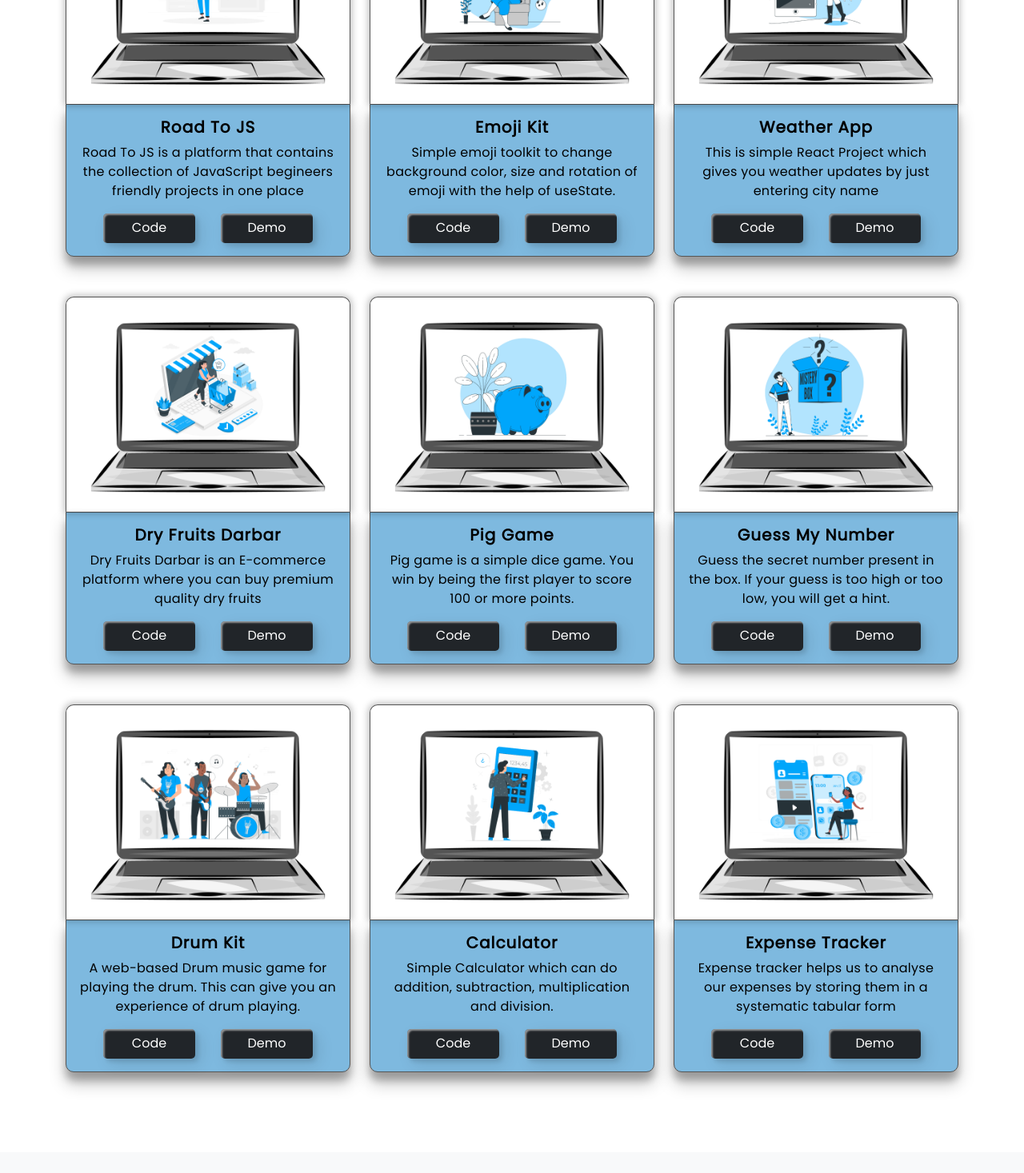
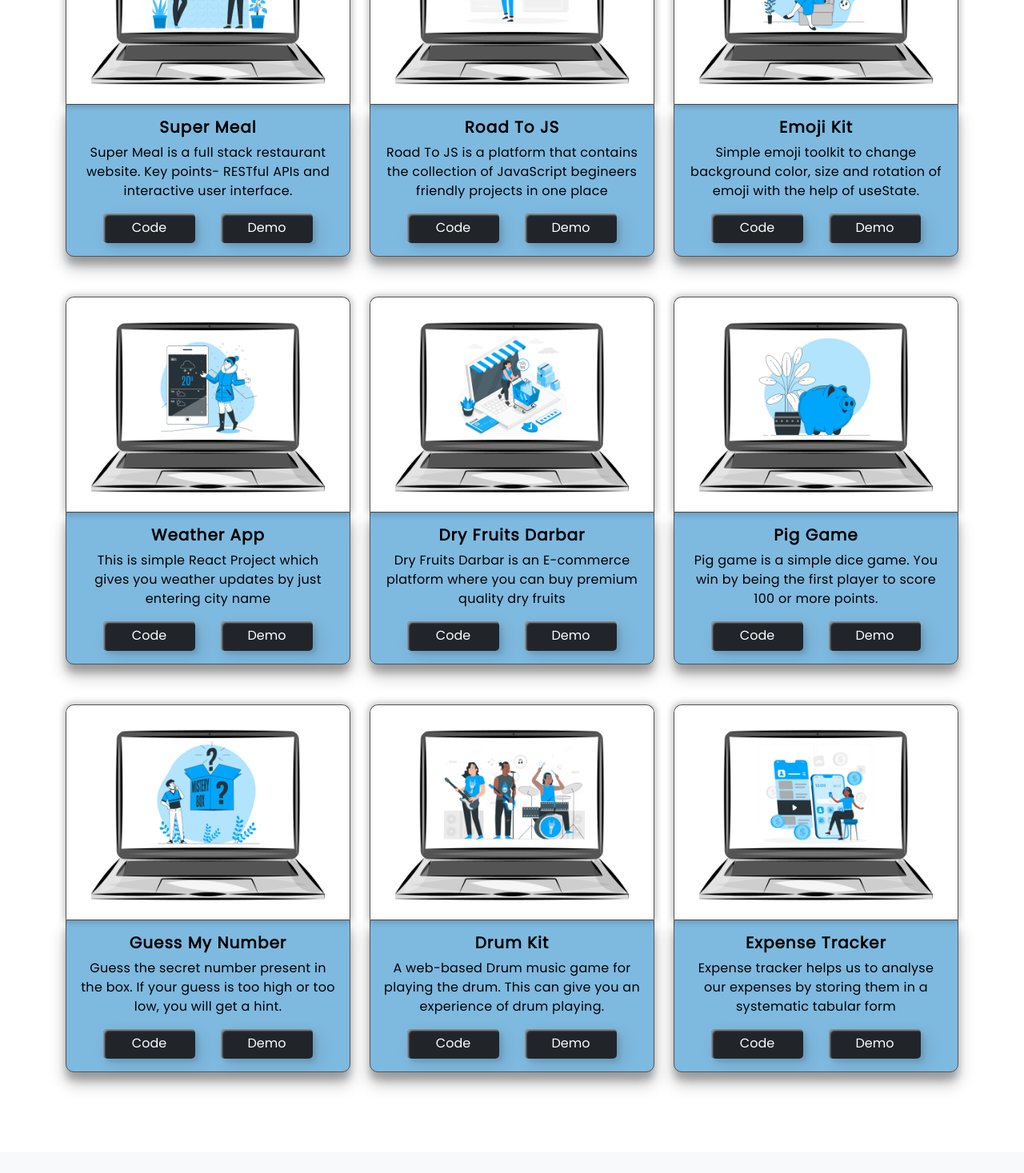
Before and after one commit to satyampund/satyam-portfolio, a React (Create React App) app: page / in a window 1280 px wide. Shown: the part 1860-3327 px from the top of the page at 80% size. Built offline with nearby package versions, Linux system fonts and the light colour scheme; no server answers.

Commit message:
feat: add super meal project

```diff
--- a/src/components/Projects/ProjectCardLogic.js
+++ b/src/components/Projects/ProjectCardLogic.js
@@ -8,14 +8,26 @@ import GuessMyNumber from './../../assests/project-img/project-6.png';
 import DrumKit from './../../assests/project-img/project-7.png';
 import Calculator from './../../assests/project-img/project-8.png';
 import ExpenseTracker from './../../assests/project-img/project-9.png';
+import SuperMeal from './../../assests/project-img/project-10.png';
 import Stack1 from './../../assests/project-stack-img/project-stack-1.png';
 import Stack2 from './../../assests/project-stack-img/project-stack-2.png';
 import Stack3 from './../../assests/project-stack-img/project-stack-3.png';
 import Stack4 from './../../assests/project-stack-img/project-stack-4.png';
 import Stack5 from './../../assests/project-stack-img/project-stack-5.png';
+import Stack6 from './../../assests/project-stack-img/project-stack-6.png';
 
 const ProjectCardLogic = () => {
   const projectData = [
+    {
+      image: SuperMeal,
+      stack: Stack6,
+      title: 'Super Meal',
+      color: 'card-color-1',
+      codeLink: 'https://github.com/satyampund/super-meal',
+      demoLink: 'https://super-meal.onrender.com',
+      description:
+        'Super Meal is a full stack restaurant website. Key points- RESTful APIs and interactive user interface.',
+    },
     {
       image: RoadToJS,
       stack: Stack3,
@@ -86,16 +98,16 @@ const ProjectCardLogic = () => {
       description:
         'A web-based Drum music game for playing the drum. This can give you an experience of drum playing.',
     },
-    {
-      image: Calculator,
-      stack: Stack2,
-      title: 'Calculator',
-      color: 'card-color-1',
-      codeLink: 'https://github.com/satyampund/Calculator',
-      demoLink: 'https://calculator-icp.netlify.app/',
-      description:
-        'Simple Calculator which can do addition, subtraction, multiplication and division.',
-    },
+    // {
+    //   image: Calculator,
+    //   stack: Stack2,
+    //   title: 'Calculator',
+    //   color: 'card-color-1',
+    //   codeLink: 'https://github.com/satyampund/Calculator',
+    //   demoLink: 'https://calculator-icp.netlify.app/',
+    //   description:
+    //     'Simple Calculator which can do addition, subtraction, multiplication and division.',
+    // },
     {
       image: ExpenseTracker,
       stack: Stack4,
```
Also changed, not shown: src/assests/project-img/project-10.png (added), src/assests/project-stack-img/project-stack-6.png (added).
